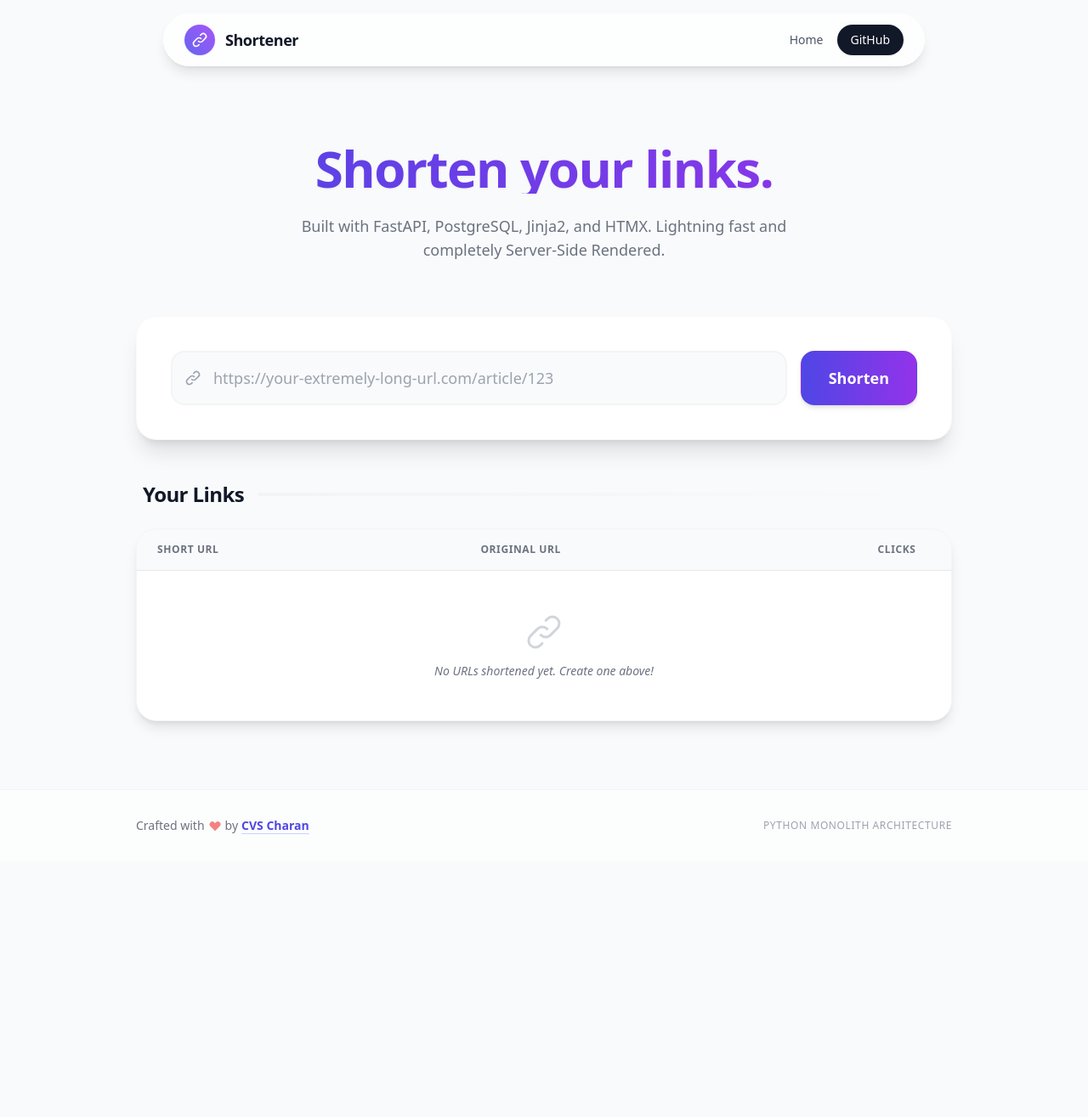
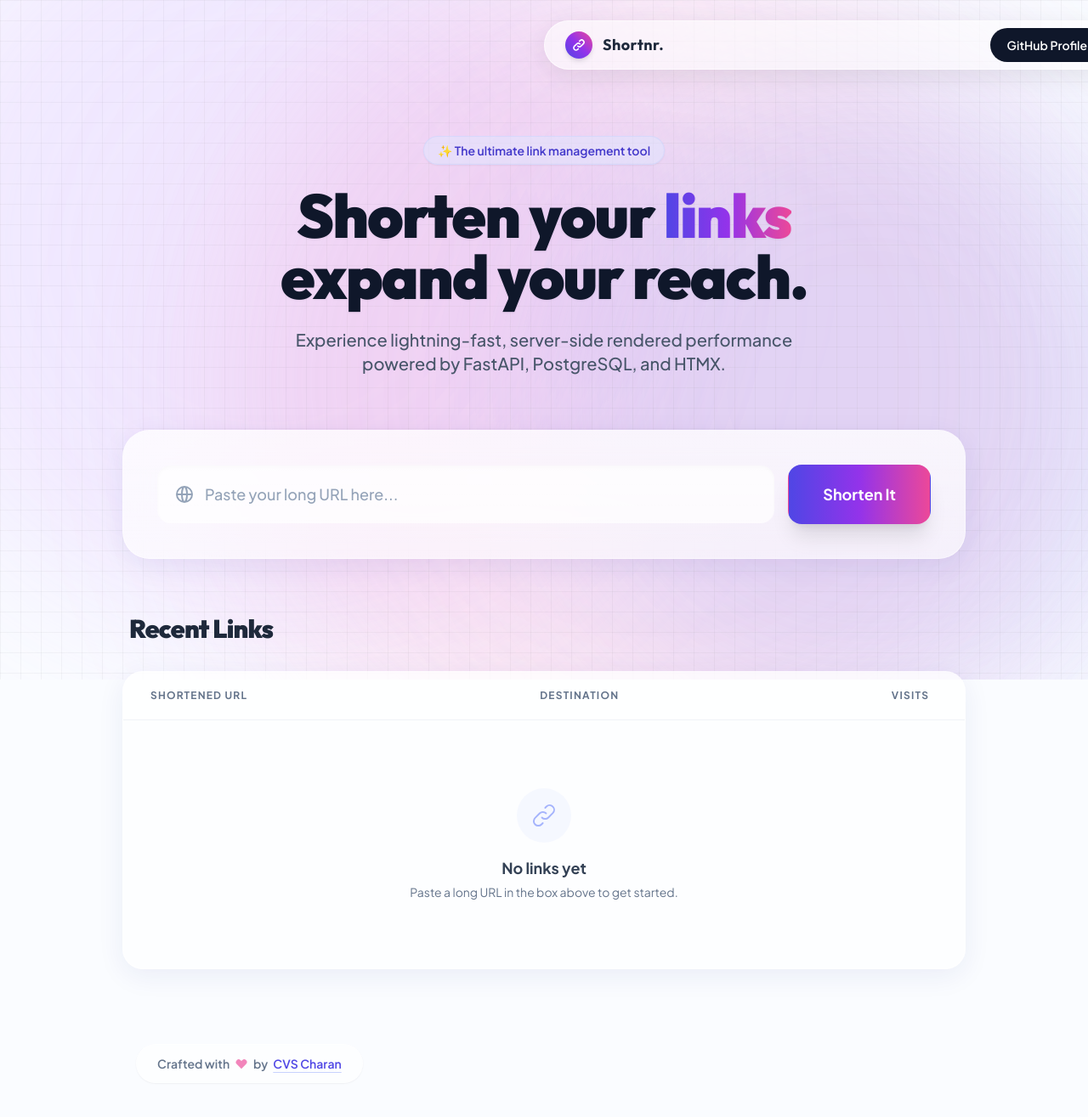
Before and after one commit to CVSCharan/py-url-shortener-monolith, a FastAPI app: page / in a window 1280 px wide. Shown: the whole page at 85% size. Before the commit the page ends 982 px from the top, so only its background shows below. Run offline with FastAPI, Linux system fonts and the light colour scheme; data that the repository does not hold is empty; some libraries are stand-ins or nearby versions.

Commit message:
Ultra premium UI overhaul with animated blobs and deep glassmorphism

```diff
--- a/templates/index.html
+++ b/templates/index.html
@@ -3,102 +3,154 @@
 <head>
     <meta charset="UTF-8">
     <meta name="viewport" content="width=device-width, initial-scale=1.0">
-    <title>Python URL Shortener</title>
+    <title>Premium URL Shortener</title>
     <!-- Include HTMX -->
     <script src="https://unpkg.com/htmx.org@1.9.10"></script>
     <!-- Include Tailwind CSS -->
     <script src="https://cdn.tailwindcss.com"></script>
-    <!-- Google Fonts -->
-    <link href="https://fonts.googleapis.com/css2?family=Inter:wght@400;500;600;700&display=swap" rel="stylesheet">
+    <!-- Premium Google Fonts: Plus Jakarta Sans for body, Outfit for Display -->
+    <link href="https://fonts.googleapis.com/css2?family=Outfit:wght@400;700;900&family=Plus+Jakarta+Sans:wght@400;500;600;700&display=swap" rel="stylesheet">
+    <script>
+        tailwind.config = {
+            theme: {
+                extend: {
+                    fontFamily: {
+                        sans: ['"Plus Jakarta Sans"', 'sans-serif'],
+                        display: ['"Outfit"', 'sans-serif'],
+                    },
+                    animation: {
+                        blob: "blob 7s infinite",
+                        fadeUp: "fadeUp 0.8s ease-out forwards",
+                    },
+                    keyframes: {
+                        blob: {
+                            "0%": { transform: "translate(0px, 0px) scale(1)" },
+                            "33%": { transform: "translate(30px, -50px) scale(1.1)" },
+                            "66%": { transform: "translate(-20px, 20px) scale(0.9)" },
+                            "100%": { transform: "translate(0px, 0px) scale(1)" },
+                        },
+                        fadeUp: {
+                            "0%": { opacity: "0", transform: "translateY(20px)" },
+                            "100%": { opacity: "1", transform: "translateY(0)" },
+                        }
+                    }
+                }
+            }
+        }
+    </script>
     <style>
-        body { font-family: 'Inter', sans-serif; }
+        .animation-delay-2000 { animation-delay: 2s; }
+        .animation-delay-4000 { animation-delay: 4s; }
+
+        /* Glassmorphism Card Style */
+        .glass-card {
+            background: rgba(255, 255, 255, 0.65);
+            backdrop-filter: blur(20px);
+            -webkit-backdrop-filter: blur(20px);
+            border: 1px solid rgba(255, 255, 255, 0.5);
+            box-shadow: 0 8px 32px 0 rgba(31, 38, 135, 0.07);
+        }
+
         .htmx-indicator { display: none; }
         .htmx-request .htmx-indicator { display: inline-block; }
     </style>
 </head>
-<body class="bg-gray-50 min-h-screen flex flex-col selection:bg-indigo-100 selection:text-indigo-900 font-sans">
+<body class="bg-[#fafcff] min-h-screen flex flex-col selection:bg-indigo-500/30 selection:text-indigo-900 text-slate-800 relative z-0 overflow-x-hidden">
+
+    <!-- Animated Ambient Background -->
+    <div class="fixed inset-0 z-[-1] overflow-hidden pointer-events-none">
+        <div class="absolute -top-[20%] -left-[10%] w-[70vw] h-[70vw] rounded-full bg-purple-300/40 mix-blend-multiply filter blur-[100px] opacity-70 animate-blob"></div>
+        <div class="absolute top-[10%] -right-[10%] w-[60vw] h-[60vw] rounded-full bg-indigo-300/40 mix-blend-multiply filter blur-[100px] opacity-70 animate-blob animation-delay-2000"></div>
+        <div class="absolute -bottom-[20%] left-[20%] w-[80vw] h-[80vw] rounded-full bg-pink-300/40 mix-blend-multiply filter blur-[100px] opacity-70 animate-blob animation-delay-4000"></div>
+        <!-- Grid pattern overlay -->
+        <div class="absolute inset-0 bg-[linear-gradient(to_right,#80808012_1px,transparent_1px),linear-gradient(to_bottom,#80808012_1px,transparent_1px)] bg-[size:24px_24px]"></div>
+    </div>
 
     <!-- Dynamic Island Navbar -->
-    <div class="fixed top-4 left-1/2 -translate-x-1/2 w-[95%] max-w-4xl z-50 transition-all duration-300">
-        <nav class="bg-white/70 backdrop-blur-md shadow-lg border border-white/40 rounded-full px-6 py-3 flex justify-between items-center">
-            <div class="flex items-center gap-3">
-                <div class="bg-gradient-to-tr from-indigo-500 to-purple-500 p-2 rounded-full text-white shadow-sm flex items-center justify-center">
-                    <svg class="w-5 h-5" fill="none" stroke="currentColor" viewBox="0 0 24 24" xmlns="http://www.w3.org/2000/svg"><path stroke-linecap="round" stroke-linejoin="round" stroke-width="2" d="M13.828 10.172a4 4 0 00-5.656 0l-4 4a4 4 0 105.656 5.656l1.102-1.101m-.758-4.899a4 4 0 005.656 0l4-4a4 4 0 00-5.656-5.656l-1.1 1.1"></path></svg>
+    <div class="fixed top-6 left-1/2 -translate-x-1/2 w-[90%] max-w-2xl z-50 animate-fadeUp">
+        <nav class="bg-white/60 backdrop-blur-xl shadow-[0_8px_30px_rgb(0,0,0,0.08)] border border-white/60 rounded-full px-2 py-2 flex justify-between items-center transition-all duration-300 hover:bg-white/80">
+            <div class="flex items-center gap-3 pl-4">
+                <div class="bg-gradient-to-tr from-indigo-600 via-purple-600 to-pink-500 p-2 rounded-full text-white shadow-md flex items-center justify-center">
+                    <svg class="w-4 h-4" fill="none" stroke="currentColor" viewBox="0 0 24 24"><path stroke-linecap="round" stroke-linejoin="round" stroke-width="2.5" d="M13.828 10.172a4 4 0 00-5.656 0l-4 4a4 4 0 105.656 5.656l1.102-1.101m-.758-4.899a4 4 0 005.656 0l4-4a4 4 0 00-5.656-5.656l-1.1 1.1"></path></svg>
                 </div>
-                <span class="font-bold text-lg text-gray-900 tracking-tight hidden sm:block">Shortener</span>
+                <span class="font-display font-bold text-lg tracking-wide text-slate-800">Shortnr.</span>
             </div>
 
-            <div class="flex items-center gap-4">
-                <a href="#" class="text-sm font-medium text-gray-600 hover:text-indigo-600 transition-colors">Home</a>
-                <a href="https://github.com/CVSCharan" target="_blank" class="px-4 py-2 rounded-full bg-gray-900 text-white text-sm font-medium hover:bg-gray-800 transition-colors shadow-sm">GitHub</a>
+            <div class="flex items-center gap-1 pr-1">
+                <a href="https://github.com/CVSCharan" target="_blank" class="px-5 py-2.5 rounded-full bg-slate-900 text-white text-sm font-semibold hover:bg-slate-800 hover:shadow-lg hover:scale-105 transition-all duration-300 active:scale-95">GitHub Profile</a>
             </div>
         </nav>
     </div>
 
-    <!-- Main Content (Added pt-28 to offset the fixed dynamic island) -->
-    <main class="flex-grow max-w-5xl mx-auto px-4 pt-32 pb-12 sm:px-6 lg:px-8 w-full flex flex-col justify-center">
+    <!-- Main Content -->
+    <main class="flex-grow max-w-5xl mx-auto px-4 pt-40 pb-12 w-full flex flex-col justify-start z-10">
 
         <!-- Hero Section -->
-        <div class="text-center mb-10 sm:mb-16 mt-4 sm:mt-10">
-            <h1 class="text-4xl sm:text-5xl md:text-6xl font-extrabold tracking-tight text-transparent bg-clip-text bg-gradient-to-r from-indigo-600 to-purple-600 mb-6 drop-shadow-sm">
-                Shorten your links.
+        <div class="text-center mb-16 animate-fadeUp" style="animation-delay: 0.1s;">
+            <div class="inline-flex items-center justify-center px-4 py-1.5 mb-6 text-sm font-semibold text-indigo-700 bg-indigo-100/50 border border-indigo-200/50 rounded-full shadow-sm backdrop-blur-sm">
+                ✨ The ultimate link management tool
+            </div>
+            <h1 class="font-display text-5xl sm:text-6xl md:text-7xl font-black tracking-tight text-slate-900 mb-6 drop-shadow-sm leading-tight">
+                Shorten your <span class="text-transparent bg-clip-text bg-gradient-to-r from-indigo-600 via-purple-600 to-pink-500">links</span><br/>expand your reach.
             </h1>
-            <p class="text-base sm:text-lg text-gray-500 max-w-2xl mx-auto px-4">
-                Built with FastAPI, PostgreSQL, Jinja2, and HTMX. Lightning fast and completely Server-Side Rendered.
+            <p class="text-lg sm:text-xl text-slate-600 max-w-2xl mx-auto font-medium leading-relaxed">
+                Experience lightning-fast, server-side rendered performance powered by FastAPI, PostgreSQL, and HTMX.
             </p>
         </div>
 
         <!-- Shortener Card -->
-        <div class="bg-white rounded-3xl shadow-xl border border-gray-100/50 overflow-hidden mb-12 transform transition-all hover:shadow-2xl hover:-translate-y-1 duration-300">
-            <div class="p-6 sm:p-10">
-                <form hx-post="/shorten" hx-target="#url-table-container" hx-swap="innerHTML" class="flex flex-col sm:flex-row gap-4">
-                    <div class="flex-1 relative group">
-                        <div class="absolute inset-y-0 left-0 pl-4 flex items-center pointer-events-none text-gray-400 group-focus-within:text-indigo-500 transition-colors">
-                            <svg class="w-5 h-5" fill="none" stroke="currentColor" viewBox="0 0 24 24"><path stroke-linecap="round" stroke-linejoin="round" stroke-width="2" d="M13.828 10.172a4 4 0 00-5.656 0l-4 4a4 4 0 105.656 5.656l1.102-1.101m-.758-4.899a4 4 0 005.656 0l4-4a4 4 0 00-5.656-5.656l-1.1 1.1"></path></svg>
+        <div class="glass-card rounded-[2rem] overflow-hidden mb-16 transform transition-all hover:shadow-[0_20px_40px_rgb(0,0,0,0.1)] duration-500 animate-fadeUp group" style="animation-delay: 0.2s;">
+            <div class="p-8 sm:p-10 relative overflow-hidden">
+                <!-- Inner glow effect -->
+                <div class="absolute inset-0 bg-gradient-to-b from-white/40 to-transparent pointer-events-none"></div>
+
+                <form hx-post="/shorten" hx-target="#url-table-container" hx-swap="innerHTML" class="relative z-10 flex flex-col sm:flex-row gap-4 items-center">
+                    <div class="flex-1 w-full relative">
+                        <div class="absolute inset-y-0 left-0 pl-5 flex items-center pointer-events-none text-slate-400 group-focus-within:text-indigo-600 transition-colors">
+                            <svg class="w-6 h-6" fill="none" stroke="currentColor" viewBox="0 0 24 24"><path stroke-linecap="round" stroke-linejoin="round" stroke-width="2" d="M21 12a9 9 0 01-9 9m9-9a9 9 0 00-9-9m9 9H3m9 9a9 9 0 01-9-9m9 9c1.657 0 3-4.03 3-9s-1.343-9-3-9m0 18c-1.657 0-3-4.03-3-9s1.343-9 3-9m-9 9a9 9 0 019-9"></path></svg>
                         </div>
-                        <input type="url" name="target_url" placeholder="https://your-extremely-long-url.com/article/123" required
-                            class="w-full pl-12 pr-4 py-4 rounded-2xl border-2 border-gray-100 bg-gray-50 text-gray-900 focus:outline-none focus:ring-0 focus:border-indigo-500 focus:bg-white transition-all duration-200 text-base sm:text-lg">
+                        <input type="url" name="target_url" placeholder="Paste your long URL here..." required
+                            class="w-full pl-14 pr-6 py-5 rounded-2xl border-0 bg-white/70 text-slate-800 placeholder-slate-400 shadow-[inset_0_2px_4px_rgba(0,0,0,0.02)] focus:outline-none focus:ring-4 focus:ring-indigo-500/20 focus:bg-white transition-all duration-300 text-lg font-medium">
                     </div>
                     <button type="submit"
-                        class="inline-flex items-center justify-center px-8 py-4 border border-transparent text-lg font-bold rounded-2xl text-white bg-gradient-to-r from-indigo-600 to-purple-600 hover:from-indigo-700 hover:to-purple-700 shadow-md hover:shadow-indigo-500/30 focus:outline-none focus:ring-2 focus:ring-offset-2 focus:ring-indigo-500 transition-all duration-200">
-                        Shorten
-                        <svg class="ml-2 -mr-1 h-5 w-5 htmx-indicator animate-spin" xmlns="http://www.w3.org/2000/svg" fill="none" viewBox="0 0 24 24">
-                            <circle class="opacity-25" cx="12" cy="12" r="10" stroke="currentColor" stroke-width="4"></circle>
-                            <path class="opacity-75" fill="currentColor" d="M4 12a8 8 0 018-8V0C5.373 0 0 5.373 0 12h4zm2 5.291A7.962 7.962 0 014 12H0c0 3.042 1.135 5.824 3 7.938l3-2.647z"></path>
-                        </svg>
+                        class="w-full sm:w-auto inline-flex items-center justify-center px-10 py-5 border border-transparent text-lg font-bold rounded-2xl text-white bg-gradient-to-r from-indigo-600 via-purple-600 to-pink-500 hover:bg-gradient-to-br shadow-xl hover:shadow-indigo-500/30 focus:outline-none focus:ring-4 focus:ring-indigo-500/30 hover:scale-[1.02] active:scale-95 transition-all duration-300 relative overflow-hidden group">
+                        <!-- Shimmer effect -->
+                        <span class="absolute top-0 -left-[100%] w-1/2 h-full bg-gradient-to-r from-transparent via-white/20 to-transparent skew-x-[30deg] group-hover:animate-[shimmer_1.5s_infinite]"></span>
+                        <span class="relative z-10 flex items-center">
+                            Shorten It
+                            <svg class="ml-2 -mr-1 h-5 w-5 htmx-indicator animate-spin" xmlns="http://www.w3.org/2000/svg" fill="none" viewBox="0 0 24 24">
+                                <circle class="opacity-25" cx="12" cy="12" r="10" stroke="currentColor" stroke-width="4"></circle>
+                                <path class="opacity-75" fill="currentColor" d="M4 12a8 8 0 018-8V0C5.373 0 0 5.373 0 12h4zm2 5.291A7.962 7.962 0 014 12H0c0 3.042 1.135 5.824 3 7.938l3-2.647z"></path>
+                            </svg>
+                        </span>
                     </button>
                 </form>
             </div>
         </div>
 
         <!-- Links Section -->
-        <div class="mb-8">
-            <div class="flex items-center justify-between mb-6 px-2">
-                <h2 class="text-2xl font-extrabold text-gray-900 tracking-tight">Your Links</h2>
-                <div class="h-1 flex-1 bg-gradient-to-r from-gray-100 to-transparent ml-4 rounded-full"></div>
+        <div class="animate-fadeUp" style="animation-delay: 0.3s;">
+            <div class="flex items-center justify-between mb-8 px-2">
+                <h2 class="font-display text-3xl font-black text-slate-800 tracking-tight">Recent Links</h2>
             </div>
 
-            <div id="url-table-container" class="bg-white rounded-3xl shadow-lg border border-gray-100 overflow-hidden">
-                <!-- We use an include so we can reuse just the table HTML in our HTMX response -->
+            <div id="url-table-container" class="glass-card rounded-3xl overflow-hidden">
                 {% include 'partials/url_list.html' %}
             </div>
         </div>
     </main>
 
     <!-- Footer -->
-    <footer class="bg-white/50 backdrop-blur-sm border-t border-gray-100 mt-auto py-8">
+    <footer class="mt-auto py-10 z-10">
         <div class="max-w-5xl mx-auto px-4 sm:px-6 lg:px-8">
             <div class="flex flex-col sm:flex-row items-center justify-between gap-4">
-                <div class="text-sm text-gray-500 flex items-center gap-1 font-medium">
+                <div class="text-sm text-slate-500 flex items-center gap-1.5 font-semibold bg-white/50 backdrop-blur-sm px-6 py-3 rounded-full border border-white/50 shadow-sm">
                     Crafted with
-                    <svg class="w-4 h-4 text-red-500 animate-pulse" fill="currentColor" viewBox="0 0 20 20"><path fill-rule="evenodd" d="M3.172 5.172a4 4 0 015.656 0L10 6.343l1.172-1.171a4 4 0 115.656 5.656L10 17.657l-6.828-6.829a4 4 0 010-5.656z" clip-rule="evenodd"></path></svg>
+                    <svg class="w-4 h-4 text-pink-500 animate-pulse" fill="currentColor" viewBox="0 0 20 20"><path fill-rule="evenodd" d="M3.172 5.172a4 4 0 015.656 0L10 6.343l1.172-1.171a4 4 0 115.656 5.656L10 17.657l-6.828-6.829a4 4 0 010-5.656z" clip-rule="evenodd"></path></svg>
                     by
-                    <a href="https://charan-cvs.dev" target="_blank" class="text-indigo-600 hover:text-indigo-800 transition-colors font-bold underline decoration-indigo-200 underline-offset-4">
+                    <a href="https://charan-cvs.dev" target="_blank" class="text-indigo-600 hover:text-indigo-800 transition-colors underline decoration-indigo-200 underline-offset-4">
                         CVS Charan
                     </a>
-                </div>
-                <div class="text-xs text-gray-400 font-medium uppercase tracking-wider">
-                    Python Monolith Architecture
                 </div>
             </div>
         </div>
--- a/templates/partials/url_list.html
+++ b/templates/partials/url_list.html
@@ -1,45 +1,48 @@
 <div class="overflow-x-auto">
-    <table class="min-w-full divide-y divide-gray-200">
-        <thead class="bg-gray-50">
+    <table class="min-w-full divide-y divide-slate-200/50">
+        <thead class="bg-white/40">
             <tr>
-                <th scope="col" class="px-6 py-4 text-left text-xs font-semibold text-gray-500 uppercase tracking-wider">
-                    Short URL
+                <th scope="col" class="px-8 py-5 text-left text-xs font-bold text-slate-500 uppercase tracking-widest">
+                    Shortened URL
                 </th>
-                <th scope="col" class="px-6 py-4 text-left text-xs font-semibold text-gray-500 uppercase tracking-wider">
-                    Original URL
+                <th scope="col" class="px-8 py-5 text-left text-xs font-bold text-slate-500 uppercase tracking-widest">
+                    Destination
                 </th>
-                <th scope="col" class="px-6 py-4 text-center text-xs font-semibold text-gray-500 uppercase tracking-wider w-32">
-                    Clicks
+                <th scope="col" class="px-8 py-5 text-center text-xs font-bold text-slate-500 uppercase tracking-widest w-32">
+                    Visits
                 </th>
             </tr>
         </thead>
-        <tbody class="bg-white divide-y divide-gray-100">
+        <tbody class="divide-y divide-slate-100/50">
             {% for url in urls %}
-            <tr class="hover:bg-indigo-50/50 transition-colors duration-150">
-                <td class="px-6 py-4 whitespace-nowrap">
+            <tr class="hover:bg-white/60 transition-colors duration-200 group">
+                <td class="px-8 py-6 whitespace-nowrap">
                     <a href="{{ request.base_url }}{{ url.short_code }}" target="_blank"
-                       class="inline-flex items-center text-sm font-medium text-indigo-600 hover:text-indigo-900 group">
+                       class="inline-flex items-center text-base font-bold text-indigo-600 hover:text-indigo-800 transition-colors">
                         {{ request.base_url }}{{ url.short_code }}
-                        <svg class="ml-1 w-4 h-4 opacity-0 group-hover:opacity-100 transition-opacity duration-200" fill="none" stroke="currentColor" viewBox="0 0 24 24" xmlns="http://www.w3.org/2000/svg"><path stroke-linecap="round" stroke-linejoin="round" stroke-width="2" d="M10 6H6a2 2 0 00-2 2v10a2 2 0 002 2h10a2 2 0 002-2v-4M14 4h6m0 0v6m0-6L10 14"></path></svg>
+                        <svg class="ml-2 w-4 h-4 opacity-0 group-hover:opacity-100 group-hover:-translate-y-0.5 group-hover:translate-x-0.5 transition-all duration-300" fill="none" stroke="currentColor" viewBox="0 0 24 24"><path stroke-linecap="round" stroke-linejoin="round" stroke-width="2.5" d="M10 6H6a2 2 0 00-2 2v10a2 2 0 002 2h10a2 2 0 002-2v-4M14 4h6m0 0v6m0-6L10 14"></path></svg>
                     </a>
                 </td>
-                <td class="px-6 py-4">
-                    <div class="text-sm text-gray-500 max-w-md truncate" title="{{ url.target_url }}">
+                <td class="px-8 py-6">
+                    <div class="text-sm font-medium text-slate-500 max-w-md truncate" title="{{ url.target_url }}">
                         {{ url.target_url }}
                     </div>
                 </td>
-                <td class="px-6 py-4 whitespace-nowrap text-center">
-                    <span class="inline-flex items-center justify-center px-3 py-1 rounded-full text-xs font-medium bg-purple-100 text-purple-800">
+                <td class="px-8 py-6 whitespace-nowrap text-center">
+                    <span class="inline-flex items-center justify-center px-4 py-1.5 rounded-full text-sm font-bold bg-gradient-to-r from-indigo-50 to-purple-50 text-indigo-700 border border-indigo-100/50 shadow-sm">
                         {{ url.clicks }}
                     </span>
                 </td>
             </tr>
             {% else %}
             <tr>
-                <td colspan="3" class="px-6 py-12 text-center text-gray-500 text-sm italic">
+                <td colspan="3" class="px-8 py-20 text-center">
                     <div class="flex flex-col items-center justify-center">
-                        <svg class="w-12 h-12 text-gray-300 mb-3" fill="none" stroke="currentColor" viewBox="0 0 24 24" xmlns="http://www.w3.org/2000/svg"><path stroke-linecap="round" stroke-linejoin="round" stroke-width="1.5" d="M13.828 10.172a4 4 0 00-5.656 0l-4 4a4 4 0 105.656 5.656l1.102-1.101m-.758-4.899a4 4 0 005.656 0l4-4a4 4 0 00-5.656-5.656l-1.1 1.1"></path></svg>
-                        No URLs shortened yet. Create one above!
+                        <div class="w-16 h-16 rounded-full bg-indigo-50/50 flex items-center justify-center mb-4">
+                            <svg class="w-8 h-8 text-indigo-300" fill="none" stroke="currentColor" viewBox="0 0 24 24"><path stroke-linecap="round" stroke-linejoin="round" stroke-width="1.5" d="M13.828 10.172a4 4 0 00-5.656 0l-4 4a4 4 0 105.656 5.656l1.102-1.101m-.758-4.899a4 4 0 005.656 0l4-4a4 4 0 00-5.656-5.656l-1.1 1.1"></path></svg>
+                        </div>
+                        <h3 class="text-lg font-bold text-slate-700 mb-1">No links yet</h3>
+                        <p class="text-slate-500 text-sm">Paste a long URL in the box above to get started.</p>
                     </div>
                 </td>
             </tr>
```
